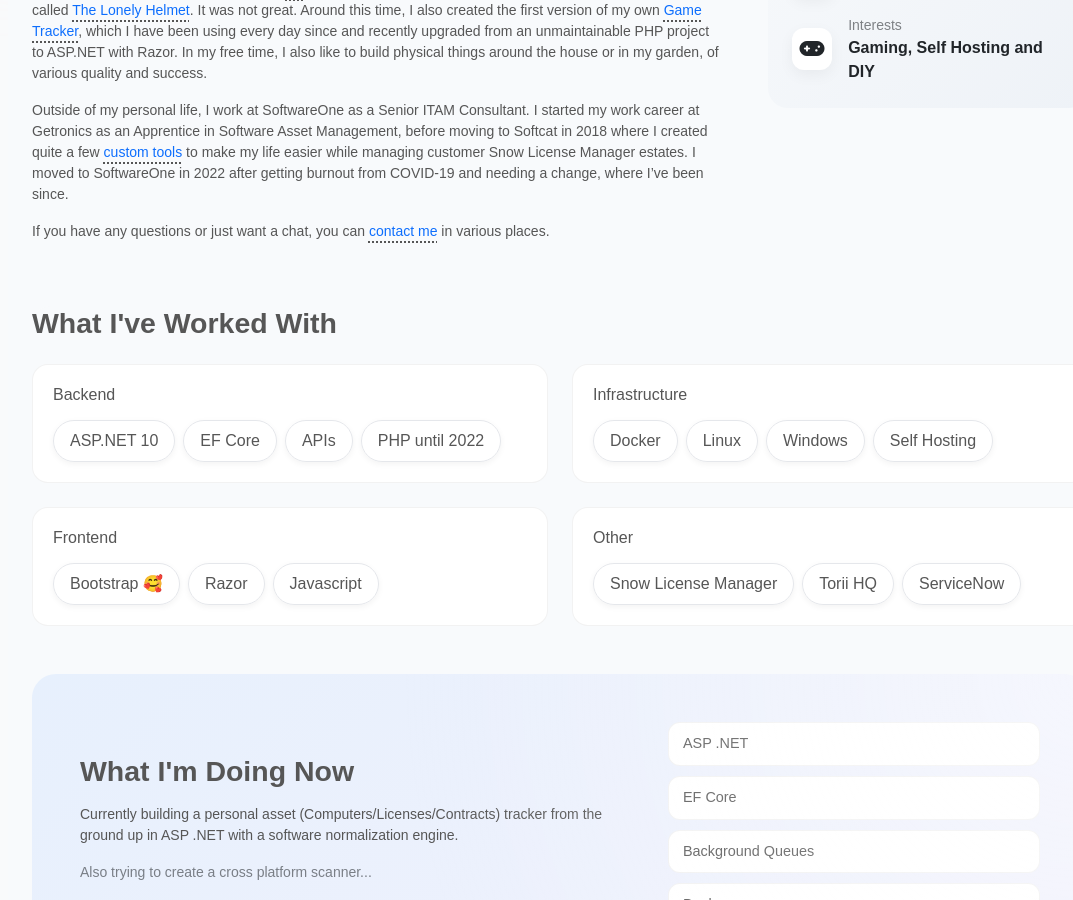
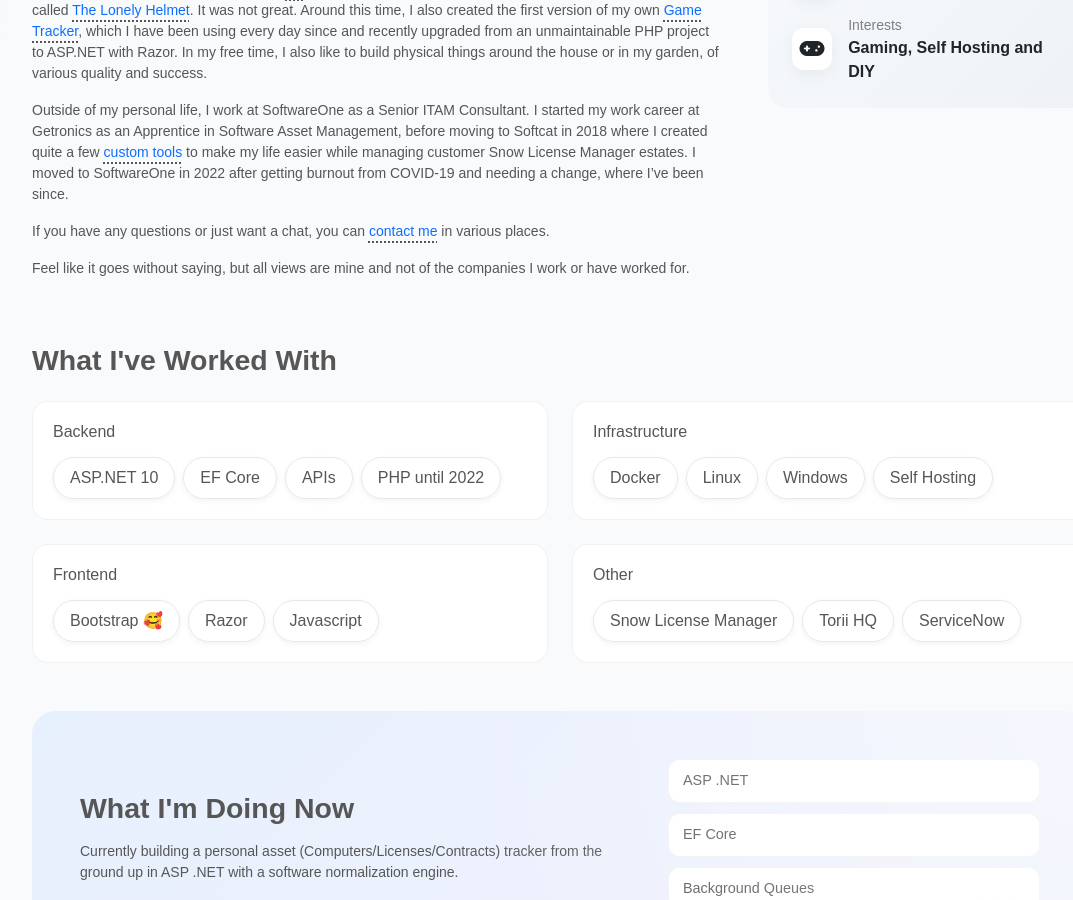
Before and after one commit to Laim/laim.github.io, a Jekyll site: the page built from me.md, in a window 1280 px wide and 900 px high, scrolled down 577 px. Shown: the whole window, without its empty margins (80-1153 px from the left). Built offline with Jekyll 4.4.1, drawn with Linux system fonts in a browser that asks for light colours; nearby versions of some CDN libraries; some web fonts are replaced.

Commit message:
Add personal views disclaimer to me.md
Added a disclaimer about personal views.

Signed-off-by: Laim <14845036+Laim@users.noreply.github.com>

```diff
--- a/me.md
+++ b/me.md
@@ -76,3 +76,5 @@ In 2020/2021 I switched from VB.NET to [C#](https://en.wikipedia.org/w/index.php
 Outside of my personal life, I work at SoftwareOne as a Senior ITAM Consultant. I started my work career at Getronics as an Apprentice in Software Asset Management, before moving to Softcat in 2018 where I created quite a few [custom tools](http://github.com/goosetuv) to make my life easier while managing customer Snow License Manager estates. I moved to SoftwareOne in 2022 after getting burnout from COVID-19 and needing a change, where I've been since.
 
 If you have any questions or just want a chat, you can [contact me](/contact) in various places.
+
+Feel like it goes without saying, but all views are mine and not of the companies I work or have worked for.
```
